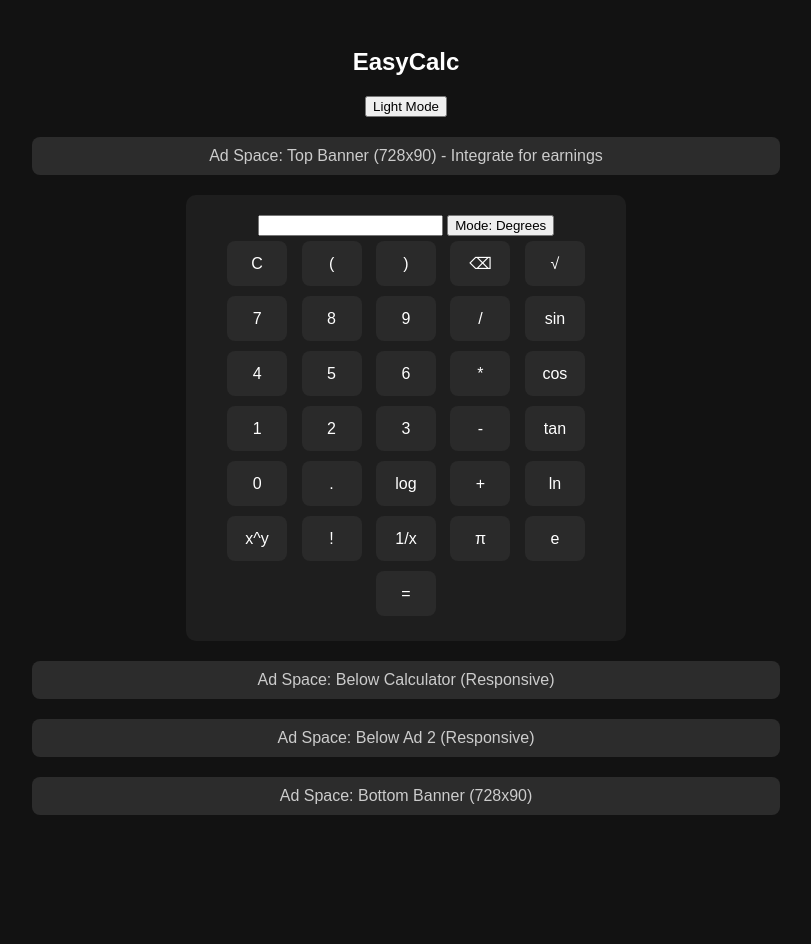
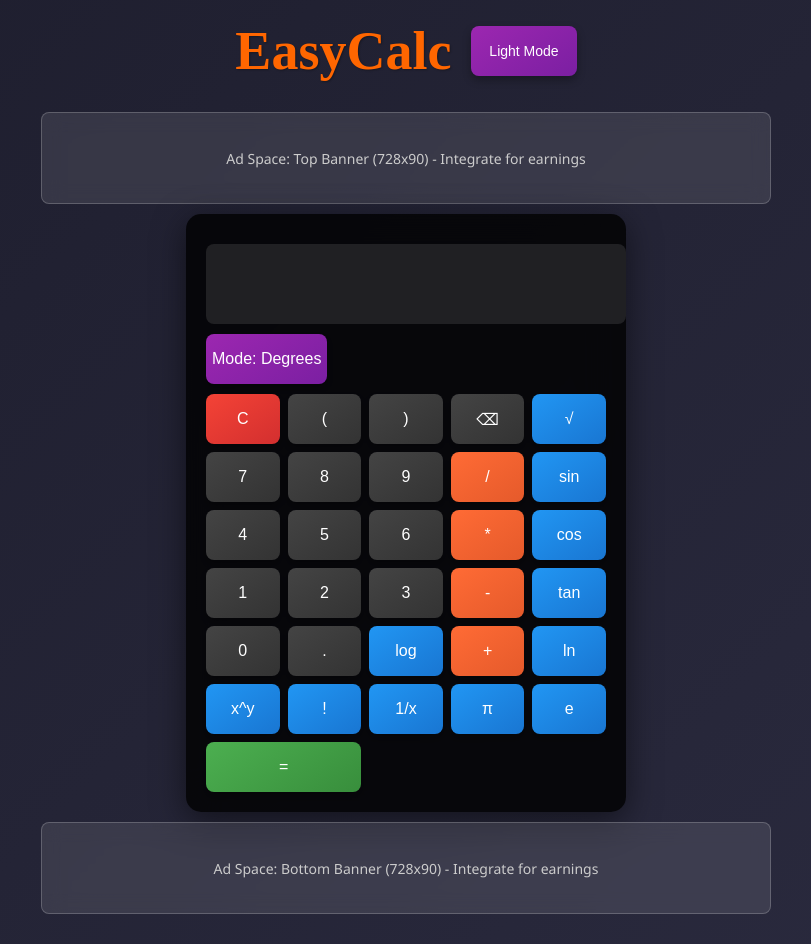
Before and after one commit to majantaho-pixel/mycalculatorwebsite, a plain HTML site: page index.html in a window 1280 px wide. Shown: the whole page, without its empty margins (234-1045 px from the left). Before the commit the page ends 863 px from the top, so only its background shows below. Drawn offline with Linux system fonts and the light colour scheme.

Commit message:
Update index.html

```diff
--- a/index.html
+++ b/index.html
@@ -1,53 +1,163 @@
 <!DOCTYPE html>
 <html lang="en">
 <head>
+    <link rel="icon" type="image/png" href="favicon.png">
+    <title>Scientific Calculator – Modern Math Tool by Umair</title>
+    <meta name="description" content="A free, modern, and easy-to-use scientific calculator website created by Umair. Perform math, trigonometry, and log calculations online.">
+    <meta name="keywords" content="scientific calculator, online calculator, Umair calculator, trigonometry, log calculator, GitHub calculator">
+    <meta name="author" content="Umair">
     <meta charset="UTF-8">
     <meta name="viewport" content="width=device-width, initial-scale=1.0">
-<title>EasyCalc</title>
     <style>
+        :root {
+            --bg1: #1e1e2e;
+            --bg2: #2a2a3e;
+            --text: #fff;
+            --accent: #ff6600;
+            --btn-bg: linear-gradient(145deg, #444, #333);
+            --btn-hover: rgba(255,255,255,0.1);
+        }
+        [data-theme="light"] {
+            --bg1: #f9f9f9;
+            --bg2: #f1f1f1;
+            --text: #111;
+            --accent: #ff6600;
+            --btn-bg: linear-gradient(145deg, #e0e0e0, #d0d0d0);
+            --btn-hover: rgba(0,0,0,0.1);
+        }
         body {
-    font-family: Arial, sans-serif;
-    text-align: center;
+            font-family: 'Segoe UI', Tahoma, Geneva, Verdana, sans-serif;
+            background: linear-gradient(135deg, var(--bg1), var(--bg2));
+            color: var(--text);
+            display: flex;
+            flex-direction: column;
+            align-items: center;
+            justify-content: center;
+            min-height: 100vh;
+            margin: 0;
             padding: 20px;
-    background: #121212;
-    color: white;
+            transition: background 0.5s, color 0.5s;
+        }
+        .top-bar {
+            display: flex;
+            align-items: center;
+            justify-content: center;
+            gap: 20px;
+            margin-bottom: 20px;
+        }
+        .company-header {
+            font-size: 54px;
+            font-family: 'Times New Roman', serif;
+            font-weight: bold;
+            color: var(--accent);
+            text-shadow: 1px 1px 2px rgba(0, 0, 0, 0.3);
+        }
+        .theme-toggle {
+            background: linear-gradient(145deg, #9c27b0, #7b1fa2);
+            color: #fff;
+            border: none;
+            border-radius: 8px;
+            padding: 10px 18px;
+            cursor: pointer;
+            font-size: 14px;
+            transition: 0.3s;
+        }
+        .theme-toggle:hover {
+            transform: translateY(-2px);
+        }
+        .ad-container {
+            width: 100%;
+            max-width: 728px;
+            height: 90px;
+            background: rgba(255, 255, 255, 0.1);
+            border: 1px solid rgba(255, 255, 255, 0.2);
+            border-radius: 8px;
+            display: flex;
+            align-items: center;
+            justify-content: center;
+            margin: 10px 0;
+            font-size: 14px;
+            color: #ccc;
+            backdrop-filter: blur(10px);
         }
         .calculator {
-    margin: 20px auto;
+            background: rgba(0, 0, 0, 0.8);
+            border-radius: 15px;
             padding: 20px;
-    border-radius: 10px;
-    background: #1e1e1e;
+            box-shadow: 0 8px 32px rgba(0, 0, 0, 0.5);
             max-width: 400px;
+            width: 100%;
+            backdrop-filter: blur(20px);
         }
-  .buttons button {
-    width: 60px;
-    height: 45px;
-    margin: 5px;
+        [data-theme="light"] .calculator {
+            background: #fff;
+            box-shadow: 0 8px 20px rgba(0,0,0,0.2);
+        }
+        #display {
+            width: 100%;
+            height: 60px;
+            font-size: 24px;
+            text-align: right;
+            padding: 10px;
             border: none;
             border-radius: 8px;
-    background: #2a2a2a;
-    color: white;
+            margin-bottom: 10px;
+            background: rgba(255, 255, 255, 0.1);
+            color: var(--text);
+            outline: none;
+        }
+        #history {
+            font-size: 14px;
+            color: #aaa;
+            margin-bottom: 10px;
+            text-align: right;
+        }
+        .buttons {
+            display: grid;
+            grid-template-columns: repeat(5, 1fr);
+            gap: 8px;
+        }
+        button {
+            height: 50px;
             font-size: 16px;
+            border: none;
+            border-radius: 8px;
             cursor: pointer;
+            background: var(--btn-bg);
+            color: var(--text);
+            transition: all 0.2s ease;
+            box-shadow: 0 4px 8px rgba(0, 0, 0, 0.3);
         }
-  .buttons button:hover { background: #3a3a3a; }
-  .ad-container {
-    background: #2c2c2c;
-    color: #ccc;
-    padding: 10px;
-    margin: 20px auto;
-    text-align: center;
-    border-radius: 8px;
-    max-width: 728px;
+        button:hover {
+            transform: translateY(-2px);
+            box-shadow: 0 6px 12px rgba(0, 0, 0, 0.4);
+        }
+        .operator {
+            background: linear-gradient(145deg, #ff6b35, #e55a2b);
+        }
+        .equal {
+            background: linear-gradient(145deg, #4caf50, #388e3c);
+            grid-column: span 2;
+        }
+        .clear {
+            background: linear-gradient(145deg, #f44336, #d32f2f);
+        }
+        .scientific {
+            background: linear-gradient(145deg, #2196f3, #1976d2);
+        }
+        .mode-toggle {
+            grid-column: span 5;
+            background: linear-gradient(145deg, #9c27b0, #7b1fa2);
+            margin-bottom: 10px;
         }
     </style>
 </head>
+<body>
+    <div class="top-bar">
+        <div class="company-header">EasyCalc</div>
+        <button class="theme-toggle" onclick="toggleTheme()">Light Mode</button>
+    </div>
 
-<body>
-<h2>EasyCalc</h2>
-<button class="theme-toggle" onclick="toggleTheme()">Light Mode</button>
-
-<!-- Ad Slot 1 (Top Banner) -->
     <div class="ad-container" id="top-ad">
         Ad Space: Top Banner (728x90) - Integrate for earnings
     </div>
@@ -91,19 +201,8 @@
         </div>
     </div>
 
-<!-- Ad Slot 2 -->
-<div class="ad-container" id="ad-slot-2">
-  Ad Space: Below Calculator (Responsive)
-</div>
-
-<!-- Ad Slot 3 -->
-<div class="ad-container" id="ad-slot-3">
-  Ad Space: Below Ad 2 (Responsive)
-</div>
-
-<!-- Ad Slot 4 -->
-<div class="ad-container" id="ad-slot-4">
-  Ad Space: Bottom Banner (728x90)
+    <div class="ad-container" id="bottom-ad">
+        Ad Space: Bottom Banner (728x90) - Integrate for earnings
     </div>
 
     <script>
@@ -120,8 +219,7 @@ function safeEval(expr) {
 
         function toggleMode() {
             isDegrees = !isDegrees;
-  document.querySelector('.mode-toggle').textContent =
-    `Mode: ${isDegrees ? 'Degrees' : 'Radians'}`;
+            document.querySelector('.mode-toggle').textContent = `Mode: ${isDegrees ? 'Degrees' : 'Radians'}`;
         }
 
         function appendToDisplay(value) {
```
Lines whose indentation alone changed are shown as unchanged.
